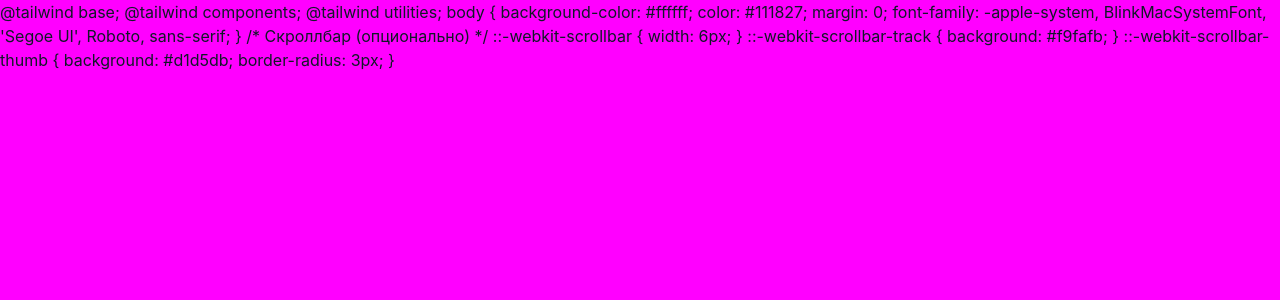
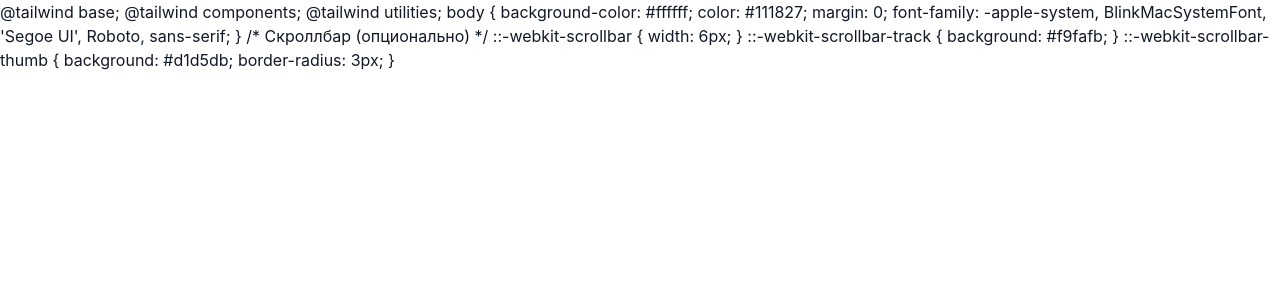
Before and after one commit to alekseignatovich-sketch/jarvis-projects, a React (Vite) app: page / in a window 1280 px wide. Shown: the top 300 px of the page. Built offline with nearby package versions, Linux system fonts and the light colour scheme; no server answers.

Commit message:
Update index.css

```diff
--- a/src/index.css
+++ b/src/index.css
@@ -1,4 +1,3 @@
-/* src/index.css */
 @tailwind base;
 @tailwind components;
 @tailwind utilities;
@@ -20,6 +19,3 @@ body {
   background: #d1d5db;
   border-radius: 3px;
 }
-body {
-  background-color: #ff00ff !important; /* Ярко-розовый */
-}
```
